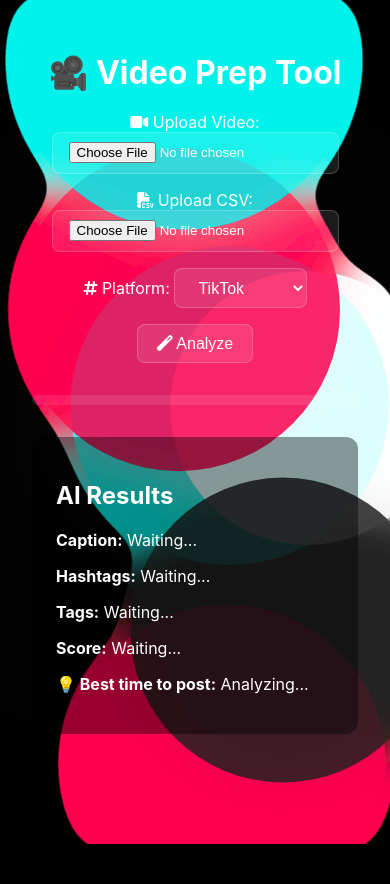
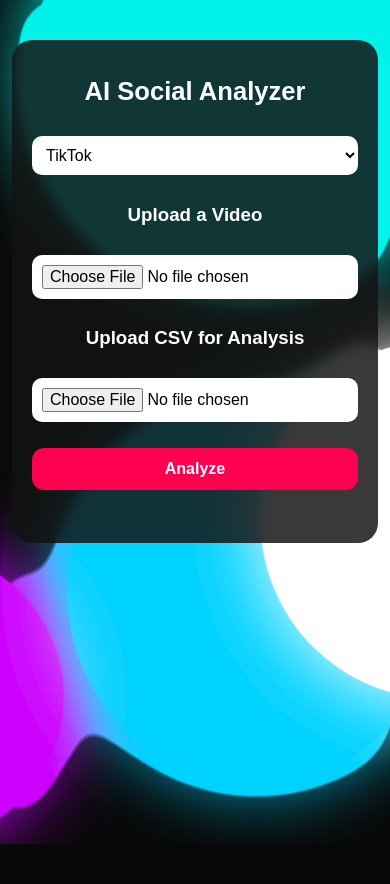
Before and after one commit to longlinemedia2025/tiktok-ai-analyzer, a Flask app: page / in a window 390 px wide. Before the commit the page ends 844 px from the top, so only its background shows below. Run offline with Flask 3, Linux system fonts and the light colour scheme.

Commit message:
Sharpen mobile background

```diff
--- a/templates/index.html
+++ b/templates/index.html
@@ -3,254 +3,244 @@
 <head>
   <meta charset="UTF-8" />
   <meta name="viewport" content="width=device-width, initial-scale=1.0" />
-  <title>Video Prep Tool</title>
-  <link rel="stylesheet" href="https://cdnjs.cloudflare.com/ajax/libs/font-awesome/6.4.0/css/all.min.css" />
+  <title>AI Social Analyzer</title>
   <style>
-    * { box-sizing: border-box; }
+    :root {
+      --tiktok-colors: #ff0050, #00f2ea, #ffffff, #ff66c4, #00d2ff;
+      --youtube-colors: #ff0000, #ff6347, #ff7f50, #ffffff, #d3d3d3;
+      --instagram-colors: #e1306c, #f77737, #ffdc80, #5851db, #fd1d1d;
+      --facebook-colors: #1877F2, #3b82f6, #7aa7ff, #dceeff, #a6c9ff, #ffffff;
+      --base-bg: #080808;
+    }
+
     body {
       margin: 0;
+      font-family: "Poppins", sans-serif;
+      background: var(--base-bg);
+      color: #fff;
+      overflow-x: hidden;
+      min-height: 100vh;
+      -webkit-font-smoothing: antialiased;
+    }
+
+    #gooey-bg {
+      position: fixed;
+      top: 0;
+      left: 0;
+      width: 100%;
+      height: 100%;
+      z-index: -1;
       overflow: hidden;
-      background: #0a0a0a;
-      font-family: 'Inter', sans-serif;
+      -webkit-tap-highlight-color: transparent;
+    }
+
+    #gooey-bg svg {
+      width: 100%;
+      height: 100%;
+      filter: url(#goo);
+    }
+
+    .blob {
+      opacity: 0;
+      animation: fadeIn 1.4s ease-in forwards;
+      mix-blend-mode: screen;
+      transition: fill 0.6s ease, filter 0.6s ease, transform 0.12s ease;
+      will-change: transform, opacity;
+    }
+
+    @keyframes fadeIn { to { opacity: 1; } }
+
+    .container {
+      max-width: 800px;
+      margin: 80px auto;
+      padding: 32px;
+      background: rgba(20, 20, 20, 0.84);
+      border-radius: 20px;
+      box-shadow: 0 0 30px rgba(255,255,255,0.04);
+      text-align: center;
+      backdrop-filter: blur(6px);
+      position: relative;
+      z-index: 2;
+    }
+
+    h1 { font-size: 2.2rem; margin-bottom: 20px; }
+
+    select, input[type="file"], button {
+      margin: 10px 0;
+      padding: 10px;
+      border-radius: 10px;
+      border: none;
+      font-size: 1rem;
+      width: 100%;
+      box-sizing: border-box;
+    }
+
+    select, input[type="file"] { background: #fff; color: #000; }
+    button {
+      background: #ff0050;
+      color: #fff;
+      cursor: pointer;
+      transition: 0.2s;
+      font-weight: 800;
+      border-radius: 12px;
+      padding: 12px;
+    }
+    button:hover { opacity: 0.92; transform: translateY(-2px); }
+
+    #loading-bar {
+      height: 8px;
+      width: 0%;
+      background: #ff0050;
+      border-radius: 5px;
+      margin-top: 15px;
+      transition: width 0.18s ease, background 0.3s ease;
+      will-change: width;
+    }
+
+    #ai-results {
+      margin-top: 30px;
+      text-align: left;
+      background: rgba(255,255,255,0.03);
+      padding: 20px;
+      border-radius: 10px;
+      display: none;
       color: #fff;
     }
 
-    .container {
-      position: relative;
-      z-index: 2;
-      max-width: 900px;
-      margin: 0 auto;
-      padding: 2rem;
-      text-align: center;
-    }
+    #ai-results h3 { margin-top: 0; }
+    .file-meta { color: #cfcfcf; font-size: 0.95rem; margin-top: 6px; }
 
-    h1 { font-size: 2rem; margin-bottom: 1.2rem; }
-
-    .upload-section {
-      display: flex;
-      flex-direction: column;
-      align-items: center;
-      gap: 1rem;
-      margin-bottom: 2rem;
-    }
-
-    input[type="file"] {
-      background: rgba(255,255,255,0.1);
-      border: 1px solid rgba(255,255,255,0.2);
-      padding: 0.6rem 1rem;
-      border-radius: 8px;
-      color: #fff;
-      cursor: pointer;
-    }
-
-    select, button {
-      background: rgba(255,255,255,0.1);
-      color: #fff;
-      border: 1px solid rgba(255,255,255,0.2);
-      border-radius: 8px;
-      padding: 0.6rem 1.2rem;
-      font-size: 1rem;
-      cursor: pointer;
-      outline: none;
-    }
-
-    button:hover { background: rgba(255,255,255,0.2); }
-
-    .progress-bar {
-      width: 100%;
-      height: 10px;
-      background: rgba(255,255,255,0.1);
-      border-radius: 10px;
-      margin-top: 1rem;
-      overflow: hidden;
-    }
-
-    .progress {
-      width: 0%;
-      height: 100%;
-      background: linear-gradient(90deg, #00f0ff, #ff008c);
-      transition: width 0.2s ease;
-    }
-
-    .results {
-      margin-top: 2rem;
-      text-align: left;
-      background: rgba(0,0,0,0.4);
-      padding: 1.5rem;
-      border-radius: 12px;
-    }
-
-    .canvas-bg {
-      position: fixed;
-      top: 0; left: 0;
-      width: 100%; height: 100%;
-      z-index: 0;
-      background: radial-gradient(circle at center, #050505 0%, #000 100%);
-    }
-
-    /* Gooey blending via filter */
-    canvas {
-      filter: url(#gooey);
-    }
-
-    /* SVG filter for gooeyness */
-    svg {
-      position: absolute;
-      width: 0;
-      height: 0;
+    @media (max-width: 480px) {
+      .container { margin: 40px 12px; padding: 20px; }
+      h1 { font-size: 1.6rem; }
     }
   </style>
 </head>
-<body>
-  <div class="canvas-bg">
-    <canvas id="blobCanvas"></canvas>
-    <svg>
-      <filter id="gooey">
-        <feGaussianBlur in="SourceGraphic" stdDeviation="20" result="blur" />
+
+<body data-platform="tiktok">
+  <div id="gooey-bg" aria-hidden="true">
+    <svg viewBox="0 0 1000 700" xmlns="http://www.w3.org/2000/svg" preserveAspectRatio="xMidYMid slice">
+      <defs>
+        <filter id="goo">
+          <feGaussianBlur in="SourceGraphic" stdDeviation="20" result="blur"/>
           <feColorMatrix in="blur" mode="matrix"
-          values="
-            1 0 0 0 0
+            values="1 0 0 0 0
                     0 1 0 0 0
                     0 0 1 0 0
-            0 0 0 40 -10"
-          result="gooey" />
-        <feComposite in="SourceGraphic" in2="gooey" operator="atop"/>
+                    0 0 0 25 -10" result="goo"/>
+          <feBlend in="SourceGraphic" in2="goo"/>
         </filter>
+      </defs>
+      <g id="blobs-group">
+        <circle class="blob" cx="150" cy="250" r="160"></circle>
+        <circle class="blob" cx="400" cy="180" r="170"></circle>
+        <circle class="blob" cx="700" cy="300" r="160"></circle>
+        <circle class="blob" cx="850" cy="500" r="140"></circle>
+        <circle class="blob" cx="500" cy="550" r="150"></circle>
+        <circle class="blob" cx="250" cy="500" r="130"></circle>
+      </g>
     </svg>
   </div>
 
-  <div class="container">
-    <h1>🎥 Video Prep Tool</h1>
-    <div class="upload-section">
-      <div>
-        <label><i class="fa-solid fa-video"></i> Upload Video:</label>
-        <input type="file" id="videoUpload" accept="video/*">
-      </div>
-      <div>
-        <label><i class="fa-solid fa-file-csv"></i> Upload CSV:</label>
-        <input type="file" id="csvUpload" accept=".csv">
-      </div>
-      <div>
-        <label><i class="fa-solid fa-hashtag"></i> Platform:</label>
-        <select id="platformSelect">
-          <option value="tiktok">TikTok</option>
+  <div class="container" role="main">
+    <h1>AI Social Analyzer</h1>
+
+    <select id="platform">
+      <option value="tiktok" selected>TikTok</option>
+      <option value="youtube">YouTube</option>
       <option value="instagram">Instagram</option>
       <option value="facebook">Facebook</option>
     </select>
-      </div>
-      <button id="analyzeBtn"><i class="fa-solid fa-magic"></i> Analyze</button>
-      <div class="progress-bar"><div class="progress" id="progress"></div></div>
-    </div>
 
-    <div class="results" id="results">
-      <h2>AI Results</h2>
+    <h3>Upload a Video</h3>
+    <input type="file" id="videoUpload" accept="video/*"/>
+    <div id="video-meta" class="file-meta"></div>
+
+    <h3>Upload CSV for Analysis</h3>
+    <input type="file" id="csvUpload" accept=".csv"/>
+    <div id="csv-meta" class="file-meta"></div>
+
+    <button id="analyzeBtn">Analyze</button>
+    <div id="loading-bar"></div>
+
+    <div id="ai-results">
+      <h3>AI Results</h3>
+      <pre id="full-result" style="white-space:pre-wrap;background:transparent;border:none;color:inherit;padding:0;margin:0;"></pre>
+      <div style="margin-top:12px;">
         <p><strong>Caption:</strong> <span id="caption">Waiting...</span></p>
         <p><strong>Hashtags:</strong> <span id="hashtags">Waiting...</span></p>
         <p><strong>Tags:</strong> <span id="tags">Waiting...</span></p>
         <p><strong>Score:</strong> <span id="score">Waiting...</span></p>
-      <p><strong>💡 Best time to post:</strong> <span id="bestTime">Analyzing...</span></p>
+      </div>
     </div>
   </div>
 
   <script>
-    const canvas = document.getElementById("blobCanvas");
-    const ctx = canvas.getContext("2d");
-    let blobs = [];
-    let platform = "tiktok";
-    let width = window.innerWidth, height = window.innerHeight;
-    canvas.width = width;
-    canvas.height = height;
-
-    function resizeCanvas() {
-      width = window.innerWidth;
-      height = window.innerHeight;
-      canvas.width = width;
-      canvas.height = height;
-    }
-    window.addEventListener("resize", resizeCanvas);
-
-    const themes = {
-      tiktok: ["#ff0050", "#00f2ea", "#ffffff", "#222"],
-      instagram: ["#feda75", "#d62976", "#962fbf", "#4f5bd5"],
-      facebook: ["#1877f2", "#3b5998", "#4267B2", "#e7f3ff"]
+    const blobs = Array.from(document.querySelectorAll('.blob'));
+    const colorThemes = {
+      tiktok: ['#ff0050', '#00f2ea', '#ffffff', '#ff66c4', '#00d2ff', '#cc00ff'],
+      youtube: ['#ff0000', '#ff6347', '#ff7f50', '#ffffff', '#d3d3d3', '#ff4c4c'],
+      instagram: ['#e1306c', '#f77737', '#ffdc80', '#5851db', '#fd1d1d', '#fcb045'],
+      facebook: ['#1877F2', '#3b82f6', '#7aa7ff', '#dceeff', '#a6c9ff', '#ffffff']
     };
 
-    class Blob {
-      constructor(x, y, radius, color) {
-        this.x = x; this.y = y;
-        this.radius = radius;
-        this.color = color;
-        this.vx = (Math.random() - 0.5) * 2;
-        this.vy = (Math.random() - 0.5) * 2;
+    const platformSelect = document.getElementById('platform');
+    const loadingBar = document.getElementById('loading-bar');
+    const analyzeBtn = document.getElementById('analyzeBtn');
+
+    const viewBoxW = 1000, viewBoxH = 700;
+    const blobData = blobs.map(b => ({
+      x: parseFloat(b.getAttribute('cx')),
+      y: parseFloat(b.getAttribute('cy')),
+      r: parseFloat(b.getAttribute('r')),
+      dx: (Math.random() - 0.5) * 1.2,
+      dy: (Math.random() - 0.5) * 1.2,
+      pulse: Math.random() * Math.PI * 2,
+      speedMult: 0.4 + Math.random() * 0.6
+    }));
+
+    const isIOS = /iPhone|iPad|iPod/i.test(navigator.userAgent);
+    const svgBlur = document.querySelector('#goo feGaussianBlur');
+    if (isIOS) svgBlur.setAttribute('stdDeviation', '10');
+
+    let lastFrame = 0;
+    const frameRate = isIOS ? 30 : 60;
+
+    function animate(now) {
+      if (now - lastFrame < 1000 / frameRate) return requestAnimationFrame(animate);
+      lastFrame = now;
+
+      for (const b of blobData) {
+        b.x += b.dx * b.speedMult;
+        b.y += b.dy * b.speedMult;
+        if (b.x < -200) b.x = viewBoxW + 200;
+        if (b.x > viewBoxW + 200) b.x = -200;
+        if (b.y < -200) b.y = viewBoxH + 200;
+        if (b.y > viewBoxH + 200) b.y = -200;
+
+        const r = b.r * (1 + Math.sin(now / 1000 + b.pulse) * 0.07);
+        const el = blobs[blobData.indexOf(b)];
+        el.setAttribute('cx', b.x);
+        el.setAttribute('cy', b.y);
+        el.setAttribute('r', r);
+      }
+      requestAnimationFrame(animate);
+    }
+    requestAnimationFrame(animate);
+
+    function updateColors() {
+      const colors = colorThemes[platformSelect.value];
+      blobs.forEach((b, i) => {
+        const c = colors[i % colors.length];
+        b.setAttribute('fill', c);
+        b.style.filter = isIOS ? `brightness(1.2)` : `drop-shadow(0 0 32px ${c})`;
+      });
+      analyzeBtn.style.background = colors[0];
+      loadingBar.style.background = colors[0];
     }
 
-      move() {
-        this.x += this.vx;
-        this.y += this.vy;
-        if (this.x < 0 || this.x > width) this.vx *= -1;
-        if (this.y < 0 || this.y > height) this.vy *= -1;
-      }
-
-      draw() {
-        ctx.beginPath();
-        ctx.fillStyle = this.color;
-        ctx.globalAlpha = 0.85;
-        ctx.arc(this.x, this.y, this.radius, 0, Math.PI * 2);
-        ctx.fill();
-        ctx.globalAlpha = 1.0;
-      }
-    }
-
-    function initBlobs() {
-      blobs = [];
-      const colors = themes[platform];
-      for (let i = 0; i < 6; i++) {
-        const radius = 120 + Math.random() * 50;
-        const x = Math.random() * width;
-        const y = Math.random() * height;
-        const color = colors[i % colors.length];
-        blobs.push(new Blob(x, y, radius, color));
-      }
-    }
-
-    function animate() {
-      ctx.clearRect(0, 0, width, height);
-      blobs.forEach(b => {
-        b.move();
-        b.draw();
-      });
-      requestAnimationFrame(animate);
-    }
-
-    initBlobs();
-    animate();
-
-    document.getElementById("platformSelect").addEventListener("change", (e) => {
-      platform = e.target.value;
-      initBlobs();
-    });
-
-    // Dummy progress simulation
-    const progressBar = document.getElementById("progress");
-    const analyzeBtn = document.getElementById("analyzeBtn");
-    const bestTime = document.getElementById("bestTime");
-
-    analyzeBtn.addEventListener("click", () => {
-      let progress = 0;
-      progressBar.style.width = "0%";
-      const interval = setInterval(() => {
-        progress += Math.random() * 10;
-        progressBar.style.width = Math.min(progress, 100) + "%";
-        if (progress >= 100) {
-          clearInterval(interval);
-          document.getElementById("caption").textContent = "AI caption suggestion generated!";
-          document.getElementById("hashtags").textContent = "#AI #SocialMedia #Viral";
-          document.getElementById("tags").textContent = "@creator @trend";
-          document.getElementById("score").textContent = "95/100";
-          bestTime.textContent = "💡 Peak engagement around 8:43 PM EST.";
-        }
-      }, 300);
-    });
+    platformSelect.addEventListener('change', updateColors);
+    updateColors();
   </script>
 </body>
 </html>
```
Lines whose indentation alone changed are shown as unchanged.
